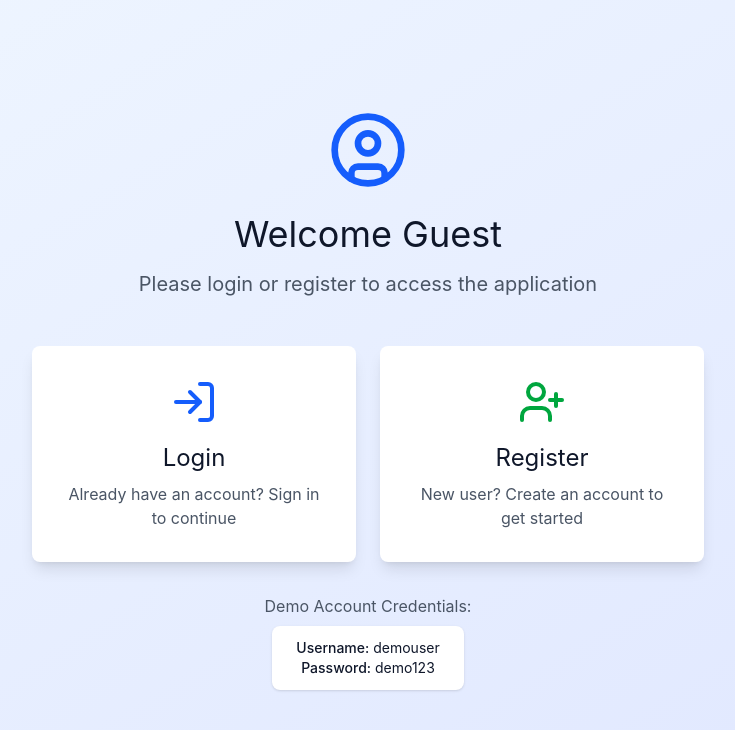
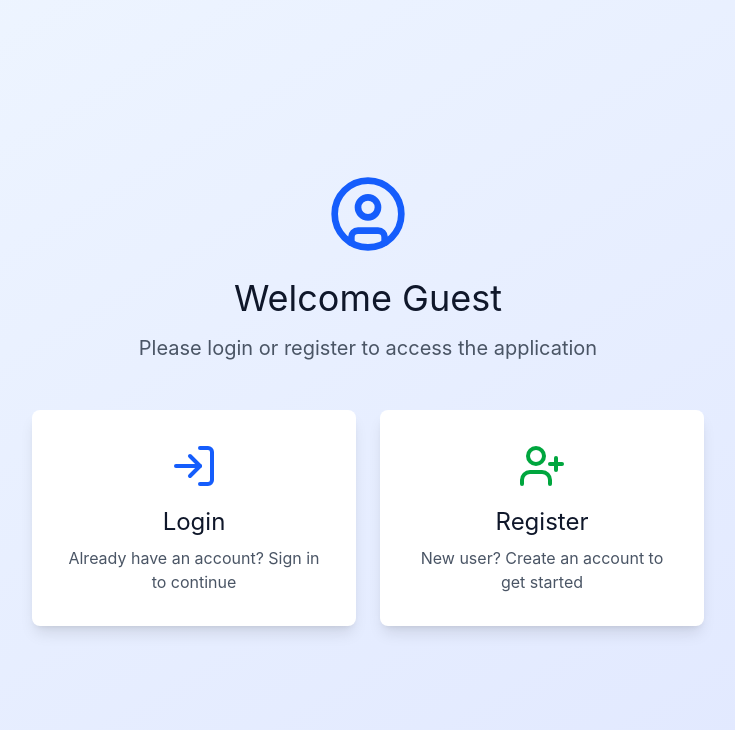
Before and after one commit to ginmurin/IT342_G2_Sevilla_Lab1, a React (Vite) app in the folder web/UserAuth/: page / in a window 1280 px wide. Shown: the top 730 px of the page, without its empty margins (272-1007 px from the left). Built offline with nearby package versions, Linux system fonts and the light colour scheme.

Commit message:
Remove demo credentials from Home page and fix profile update to preserve firstName and lastName

```diff
--- a/web/UserAuth/src/components/Home.jsx
+++ b/web/UserAuth/src/components/Home.jsx
@@ -50,18 +50,6 @@ export function Home() {
             </p>
           </Link>
         </div>
-
-        <div className="mt-8 text-center">
-          <p className="text-gray-600 mb-2">Demo Account Credentials:</p>
-          <div className="inline-block bg-white rounded-lg shadow px-6 py-3">
-            <p className="text-sm">
-              <span className="font-medium">Username:</span> demouser
-            </p>
-            <p className="text-sm">
-              <span className="font-medium">Password:</span> demo123
-            </p>
-          </div>
-        </div>
       </div>
     </div>
   );
--- a/web/UserAuth/src/components/ViewProfile.jsx
+++ b/web/UserAuth/src/components/ViewProfile.jsx
@@ -86,6 +86,8 @@ export function ViewProfile() {
       const payload = {
         username: editUsername,
         email: editEmail,
+        firstName: profileData?.firstName,
+        lastName: profileData?.lastName,
         ...(newPassword && { password: newPassword })
       };
 
```
Also changed, not shown: 1 other file (tests, documents, lock files or other folders).
